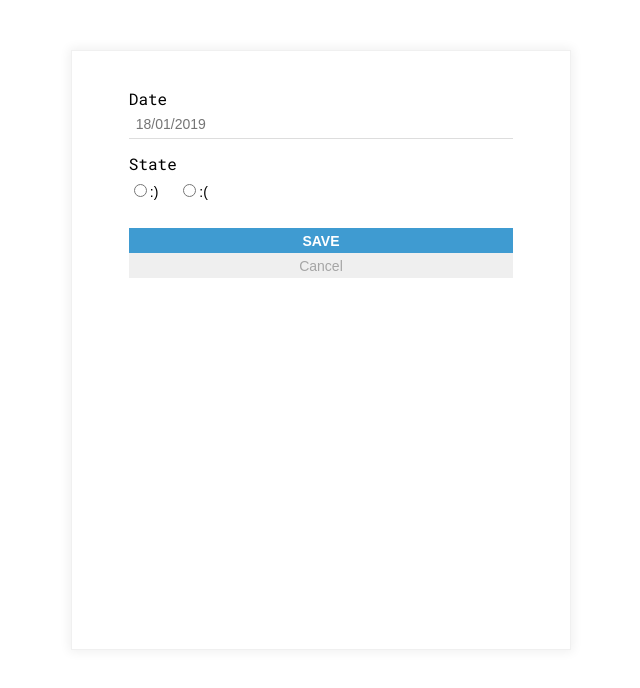
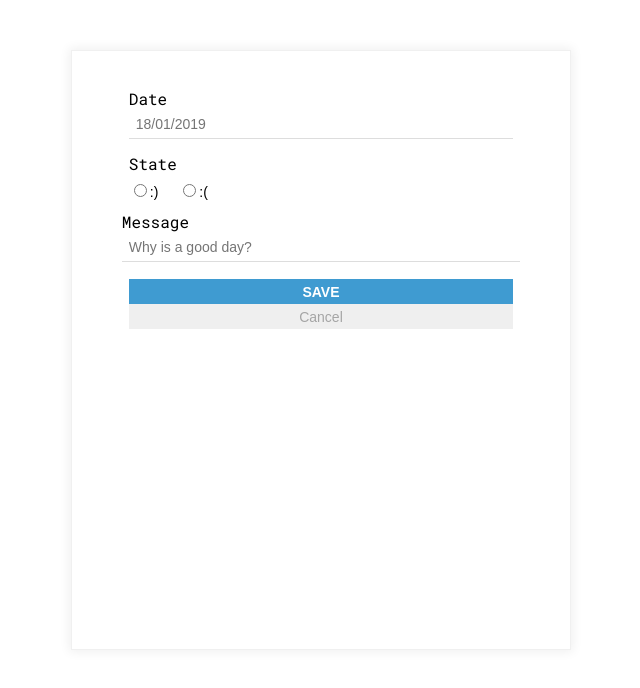
Before and after one commit to trizgb/f-online-life-calendar-trizgb, a React (Create React App) app: page /#/edit in a window 1280 px wide. Shown: the top 688 px of the page, without its empty margins (319-959 px from the left). Built offline with nearby package versions, Linux system fonts and the light colour scheme.

Commit message:
Fixing message to show if your click :) or hide if its :(

```diff
--- a/src/App.js
+++ b/src/App.js
@@ -16,18 +16,18 @@ class App extends Component {
         message: ''
       },
       createdMood: [],
-      messageContainer: 'hidden'
+      messageContainer: ''
     }
     this.handleEdit = this.handleEdit.bind(this);
     this.pushCreatedMood = this.pushCreatedMood.bind(this);
   }
 
-  componentDidMount(){
+  componentDidMount() {
     this.getSavedLocalStorage();
   }
 
-  getSavedLocalStorage(){
-    if (localStorage.getItem('mood') !== null){
+  getSavedLocalStorage() {
+    if (localStorage.getItem('mood') !== null) {
       const savedMood = JSON.parse(localStorage.getItem('mood'));
       const paintSavedMood = savedMood.map(item => {
         return item.mood;
@@ -44,8 +44,15 @@ class App extends Component {
   handleEdit(e) {
     const field = e.currentTarget.getAttribute('data-field');
     const currentValue = e.currentTarget.value;
+    const { editDayMood } = this.state;
 
-    if(currentValue === ':)') {
+    this.setState((prevState) => {
+      const { editDayMood } = prevState;
+      const addInfo = { ...editDayMood, [field]: currentValue };
+      return { editDayMood: addInfo };
+    });
+
+    if (editDayMood.mood === ':)') {
       this.setState({
         messageContainer: 'app__form-message'
       });
@@ -54,17 +61,12 @@ class App extends Component {
         messageContainer: 'hidden'
       });
     }
-
-    this.setState((prevState) => {
-      const { editDayMood } = prevState;
-      const addInfo = { ...editDayMood, [field]: currentValue };
-      return { editDayMood: addInfo };
-    });
   }
 
   pushCreatedMood() {
     const { editDayMood, createdMood } = this.state;
-    if (editDayMood.date !== '' && editDayMood.mood !== '' && editDayMood.message !== '') {
+
+    if (editDayMood.date !== '' && editDayMood.mood !== '') {
       createdMood.push(editDayMood);
 
       this.setState({
```
